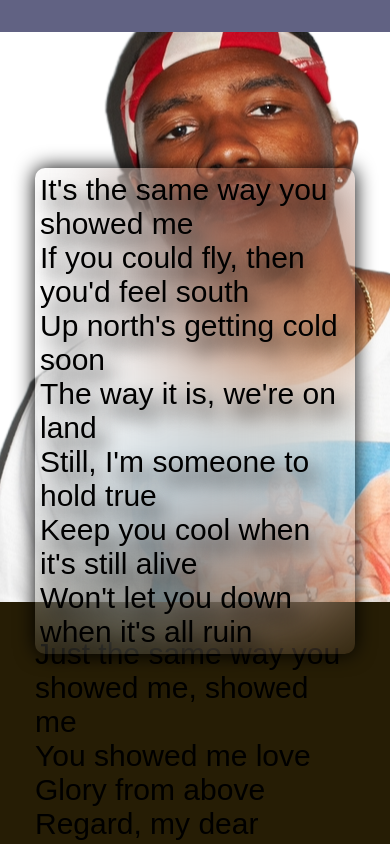
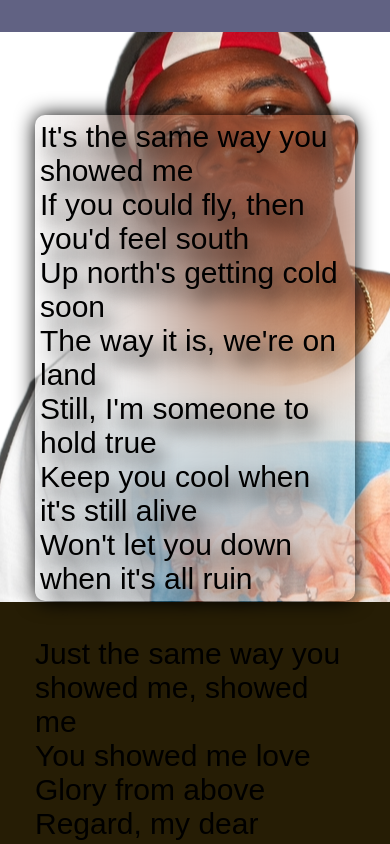
Before and after one commit to erickmjr/Projeto-Cordel, a plain HTML site: page index.html in a window 390 px wide. Shown: the part 654-1498 px from the top of the page. Drawn offline with Linux system fonts and the light colour scheme; a web font is replaced by a local one.

Commit message:
Update style.css

```diff
--- a/style.css
+++ b/style.css
@@ -106,7 +106,7 @@ header > p{
         border-radius: 10px;
         padding: 5px;
         display: inline-block;
-        margin-top: 12vh;
+        margin: 15% 0;
     }
 
     header > h1{
```
